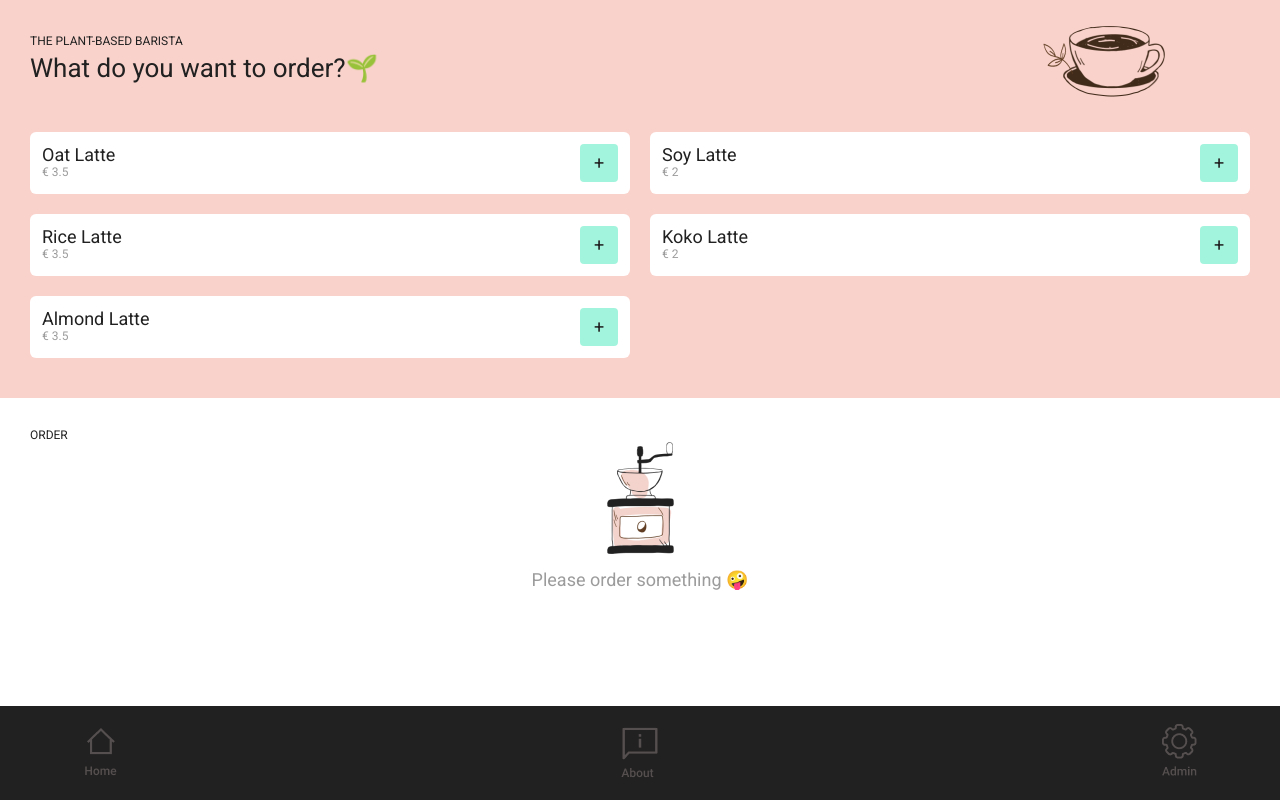
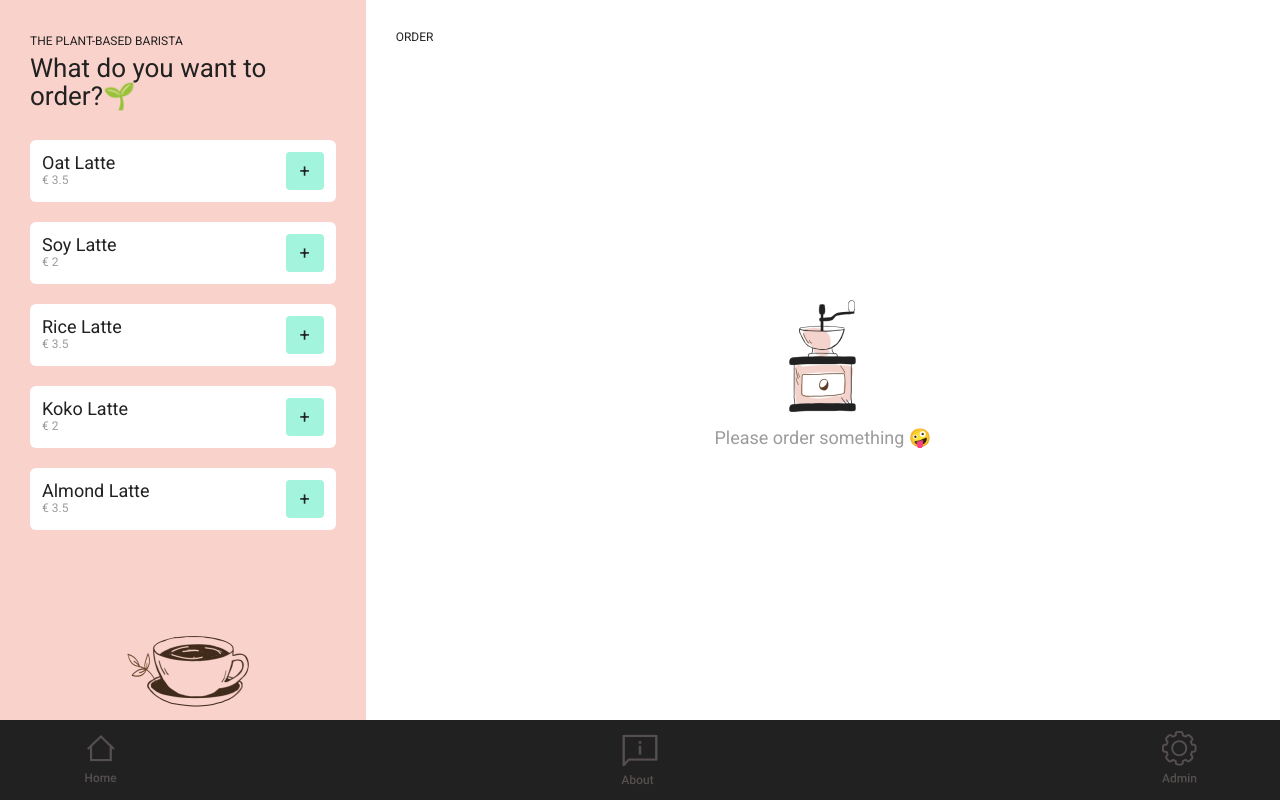
Before and after one commit to LieselotGeirnaert/1920_DEV3_Herhalingsoefening, a website built with webpack: page src/index.html in a window 1280 px wide. Built offline with nearby package versions, Linux system fonts and the light colour scheme; some packages are replaced by stand-ins of ours.

Commit message:
add desktop styling

```diff
--- a/src/css/content.css
+++ b/src/css/content.css
@@ -27,16 +27,34 @@
   flex-direction: column;
 }
 
+.orders {
+  padding-bottom: 15rem;
+}
+
 .total {
   background-color: var(--lightGreyColor);
+  border-top: 1px solid #efefef;
+  bottom: 8rem;
   display: flex;
   font-weight: 500;
   justify-content: space-between;
   line-height: 2.1rem;
   padding: 1.6rem var(--margin);
-  position: relative;
+  position: fixed;
+  width: 100%;
 }
 
 .hide {
   display: none;
 }
+
+@media screen and (min-width: 700px) {
+
+  .total {
+    width: 72%;
+  }
+
+  .emptystate {
+    margin: 20vw;
+  }
+}
--- a/src/css/drink.css
+++ b/src/css/drink.css
@@ -35,3 +35,10 @@
   justify-content: center;
   width: 3.8rem;
 }
+
+@media screen and (min-width: 700px) {
+
+  .price {
+    width: 100%;
+  }
+}
--- a/src/css/header.css
+++ b/src/css/header.css
@@ -23,3 +23,14 @@
   line-height: 1.4rem;
   text-transform: uppercase;
 }
+
+@media screen and (min-width: 700px) {
+
+  .header {
+    background-image: none;
+  }
+
+  .h1-like {
+    width: 100%;
+  }
+}
--- a/src/css/layout.css
+++ b/src/css/layout.css
@@ -8,3 +8,33 @@
   flex-wrap: wrap;
   justify-content: space-between;
 }
+
+@media screen and (min-width: 700px) {
+
+  .layout {
+    display: grid;
+    grid-template-columns: 1fr 2.5fr;
+    grid-template-rows: 13rem auto;
+    height: calc(100vh - 8rem);
+  }
+
+  .header {
+    grid-column-start: 1;
+    grid-row-start: 1;
+  }
+
+  .prices {
+    background-color: var(--pinkColor);
+    background-image: url(../assets/img/plan-based-coffee.png);
+    background-position: 50% 95%;
+    background-repeat: no-repeat;
+    grid-column-start: 1;
+    grid-row-start: 2;
+  }
+
+  .content {
+    grid-row-start: 1;
+    grid-row-end: 3;
+    grid-column-start: 2;
+  }
+}
--- a/src/css/navigation.css
+++ b/src/css/navigation.css
@@ -8,6 +8,7 @@
 .navigation__items {
   align-items: center;
   display: flex;
+  height: 8rem;
   justify-content: space-between;
-  padding: 1.7rem 8.3rem;
+  padding: 0 8.3rem;
 }
--- a/src/css/orderItem.css
+++ b/src/css/orderItem.css
@@ -17,3 +17,10 @@
   color: var(--greyColor);
   font-size: 1.8rem;
 }
+
+@media screen and (min-width: 700px) {
+
+  .order {
+    grid-template-columns: 20fr 2fr 1fr;
+  }
+}
--- a/src/index.js
+++ b/src/index.js
@@ -12,7 +12,7 @@ import data from './assets/data/coffees.json';
       if (coffee.plantbased === true) {
         const $li = document.createElement('li');
         $li.setAttribute('class', 'price');
-        $li.setAttribute('data-id', coffee.id);
+        $li.dataset.id = coffee.id;
         $li.innerHTML =
           `<a class="price__button">
             <span class="price__button__wrapper">
```
Also changed, not shown: src/css/navigationbar.css (deleted).
